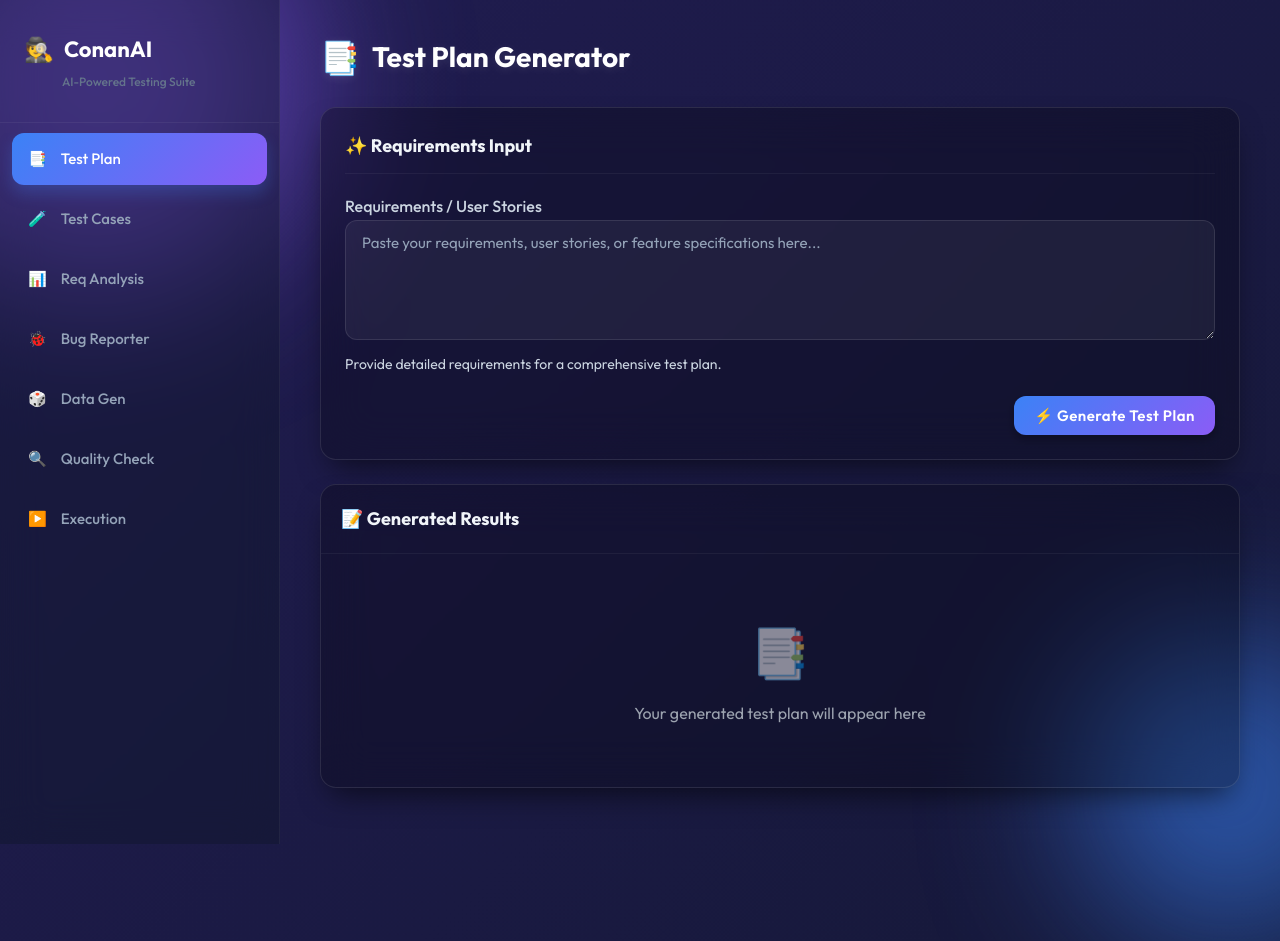
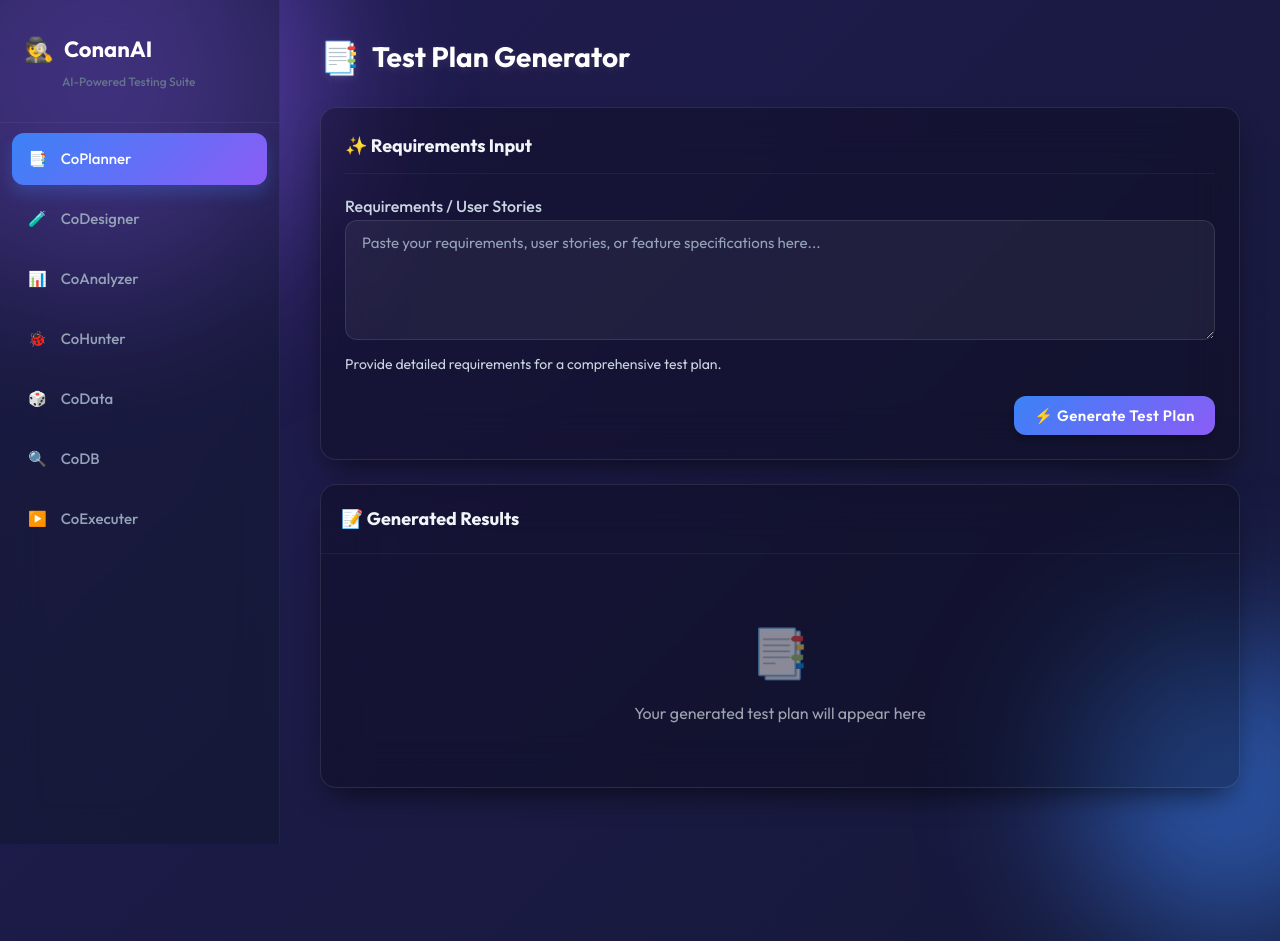
Before and after one commit to Ahmad3bdelHafeez/QC-manual-work-in-future, a Flask app: page / in a window 1280 px wide; the page is wider, and only the part inside the window is pictured. Run offline with Flask 2, Linux system fonts and the light colour scheme; the visitor is signed in with stand-in values (Sample User, id 1); data that the repository does not hold is empty; some libraries are stand-ins or nearby versions.

Commit message:
Update index.html

```diff
--- a/templates/index.html
+++ b/templates/index.html
@@ -459,25 +459,25 @@
 
     <ul>
       <li class="active" onclick="showPage('test-plan')">
-        <span class="sidebar-icon">📑</span> Test Plan
+        <span class="sidebar-icon">📑</span> CoPlanner
       </li>
       <li onclick="showPage('test-case')">
-        <span class="sidebar-icon">🧪</span> Test Cases
+        <span class="sidebar-icon">🧪</span> CoDesigner
       </li>
       <li onclick="showPage('req-analysis')">
-        <span class="sidebar-icon">📊</span> Req Analysis
+        <span class="sidebar-icon">📊</span> CoAnalyzer
       </li>
       <li onclick="showPage('bug-reporter')">
-        <span class="sidebar-icon">🐞</span> Bug Reporter
+        <span class="sidebar-icon">🐞</span> CoHunter
       </li>
       <li onclick="showPage('data-generator')">
-        <span class="sidebar-icon">🎲</span> Data Gen
+        <span class="sidebar-icon">🎲</span> CoData
       </li>
       <li onclick="showPage('data-quality')">
-        <span class="sidebar-icon">🔍</span> Quality Check
+        <span class="sidebar-icon">🔍</span> CoDB
       </li>
       <li onclick="showPage('execution')">
-        <span class="sidebar-icon">▶️</span> Execution
+        <span class="sidebar-icon">▶️</span> CoExecuter
       </li>
     </ul>
   </div>
```
